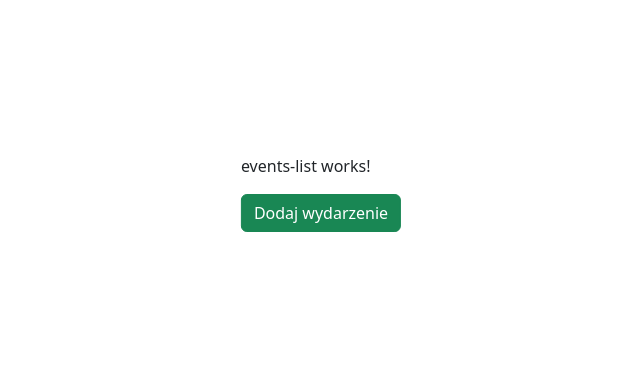
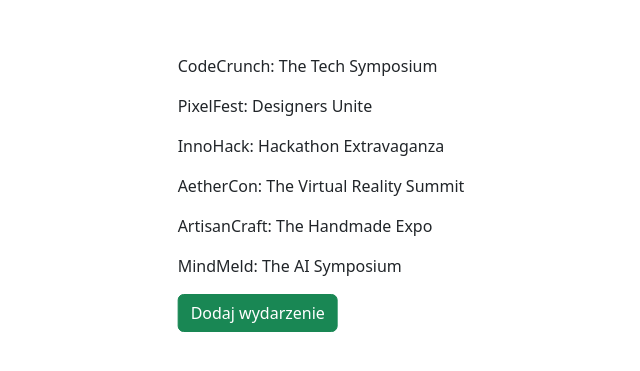
Before and after one commit to MiniSpaceInc/angular, an Angular app: page /events in a window 1280 px wide. Shown: the part 207-578 px from the top of the page, without its empty margins (319-959 px from the left). Built offline with nearby package versions, Linux system fonts and the light colour scheme.

Commit message:
MS-139 EventService with mock events

```diff
--- /dev/null
+++ b/src/app/core/service/event.service.ts
@@ -0,0 +1,13 @@
+import { Injectable } from '@angular/core';
+import { of } from 'rxjs';
+import {mockEvents} from "./mockEvents";
+
+@Injectable({
+  providedIn: 'root'
+})
+export class EventService {
+
+  getEvents() {
+    return of(mockEvents);
+  }
+}
--- /dev/null
+++ b/src/app/core/service/mockEvents.ts
@@ -0,0 +1,52 @@
+import {Event} from "../model/Event";
+
+export const mockEvents: Event[] = [
+  {
+    id: 1,
+    uuid: '1',
+    name: 'CodeCrunch: The Tech Symposium',
+    organizer: 'ByteBusters Inc.',
+    date: '2024-04-10',
+    description: 'Embark on a journey of innovation and exploration at CodeCrunch! Join us for an electrifying symposium featuring cutting-edge tech talks, mind-bending coding challenges, and networking opportunities that will supercharge your creativity.'
+  },
+  {
+    id: 2,
+    uuid: '2',
+    name: 'PixelFest: Designers Unite',
+    organizer: 'Creative Collective Co.',
+    date: '2024-04-15',
+    description: 'Dive into the world of pixels and design at PixelFest! Immerse yourself in captivating workshops, awe-inspiring design showcases, and collaborative projects that will ignite your passion for creativity and push the boundaries of digital art.'
+  },
+  {
+    id: 3,
+    uuid: '3',
+    name: 'InnoHack: Hackathon Extravaganza',
+    organizer: 'Innovation Wizards Ltd.',
+    date: '2024-04-20',
+    description: 'Unleash your inner hacker at InnoHack! Join forces with fellow wizards to tackle real-world challenges, build groundbreaking solutions, and compete for epic prizes in a high-energy hackathon experience like no other.'
+  },
+  {
+    id: 4,
+    uuid: '4',
+    name: 'AetherCon: The Virtual Reality Summit',
+    organizer: 'DreamTech Innovations',
+    date: '2024-04-25',
+    description: 'Step into the realm of virtual reality at AetherCon! Immerse yourself in mind-bending demos, visionary keynote speeches, and interactive VR experiences that will redefine the way you perceive reality.'
+  },
+  {
+    id: 5,
+    uuid: '5',
+    name: 'ArtisanCraft: The Handmade Expo',
+    organizer: 'Crafty Creations Co.',
+    date: '2024-05-01',
+    description: 'Celebrate the art of craftsmanship at ArtisanCraft! Discover exquisite handmade creations, learn from master artisans, and indulge your senses in a vibrant marketplace brimming with unique treasures and timeless traditions.'
+  },
+  {
+    id: 6,
+    uuid: '6',
+    name: 'MindMeld: The AI Symposium',
+    organizer: 'Neural Networks Unlimited',
+    date: '2024-05-05',
+    description: 'Explore the frontiers of artificial intelligence at MindMeld! Engage with AI experts, witness groundbreaking demos, and delve into thought-provoking discussions that will unravel the mysteries and possibilities of AI-driven innovation.'
+  }
+];
--- a/src/app/events/components/events-list/events-list.component.html
+++ b/src/app/events/components/events-list/events-list.component.html
@@ -1 +1,5 @@
-<p>events-list works!</p>
+<div class="list-group">
+  @for(event of events; track event.id) {
+    <p>{{event.name}}</p>
+  }
+</div>
--- a/src/app/events/components/events-list/events-list.component.ts
+++ b/src/app/events/components/events-list/events-list.component.ts
@@ -1,4 +1,5 @@
-import { Component } from '@angular/core';
+import {Component, Input} from '@angular/core';
+import {Event} from "../../../core/model/Event";
 
 @Component({
   selector: 'app-events-list',
@@ -8,5 +9,5 @@ import { Component } from '@angular/core';
   styleUrl: './events-list.component.scss'
 })
 export class EventsListComponent {
-
+  @Input() events: Event[] = [];
 }
--- a/src/app/events/containers/events-view/events-view.component.html
+++ b/src/app/events/containers/events-view/events-view.component.html
@@ -1,7 +1,9 @@
 <div>
   @if(mode === "list") {
       <div class="position-absolute top-50 start-50 translate-middle">
-        <app-events-list/>
+        @if(search | async; as events) {
+          <app-events-list [events]="events"/>
+        }
         <button class="btn btn-success" (click)="mode = 'edit'">Dodaj wydarzenie</button>
       </div>
   }
--- a/src/app/events/containers/events-view/events-view.component.ts
+++ b/src/app/events/containers/events-view/events-view.component.ts
@@ -1,17 +1,23 @@
-import { Component } from '@angular/core';
+import {Component, inject} from '@angular/core';
 import {EventsListComponent} from "../../components/events-list/events-list.component";
 import {EventEditorComponent} from "../../components/event-editor/event-editor.component";
+import {EventService} from "../../../core/service/event.service";
+import {AsyncPipe} from "@angular/common";
 
 @Component({
   selector: 'app-events-view',
   standalone: true,
   imports: [
     EventsListComponent,
-    EventEditorComponent
+    EventEditorComponent,
+    AsyncPipe
   ],
   templateUrl: './events-view.component.html',
   styleUrl: './events-view.component.scss'
 })
 export class EventsViewComponent {
   mode: 'list' | 'edit' = 'list';
+
+  eventService = inject(EventService);
+  search = this.eventService.getEvents(); //TODO - modify to run on search parameters change
 }
```
Also changed, not shown: 1 other file (tests, documents, lock files or other folders).
